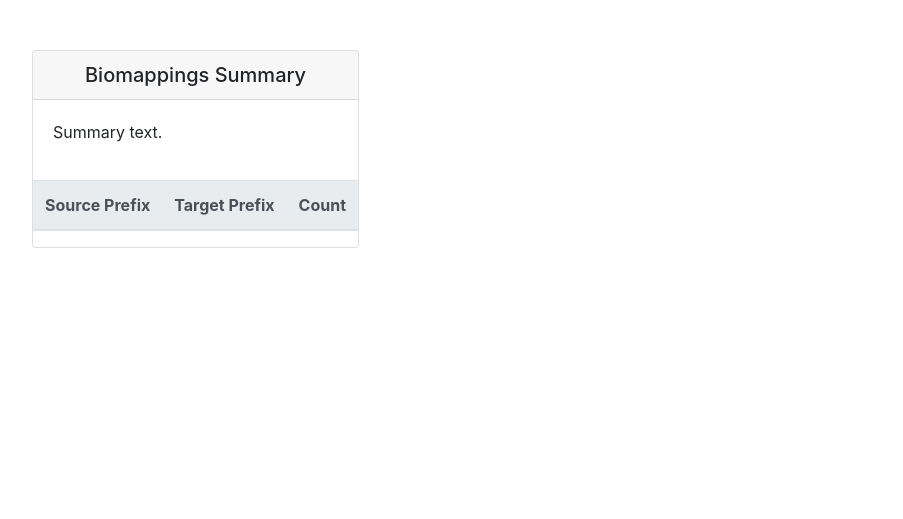
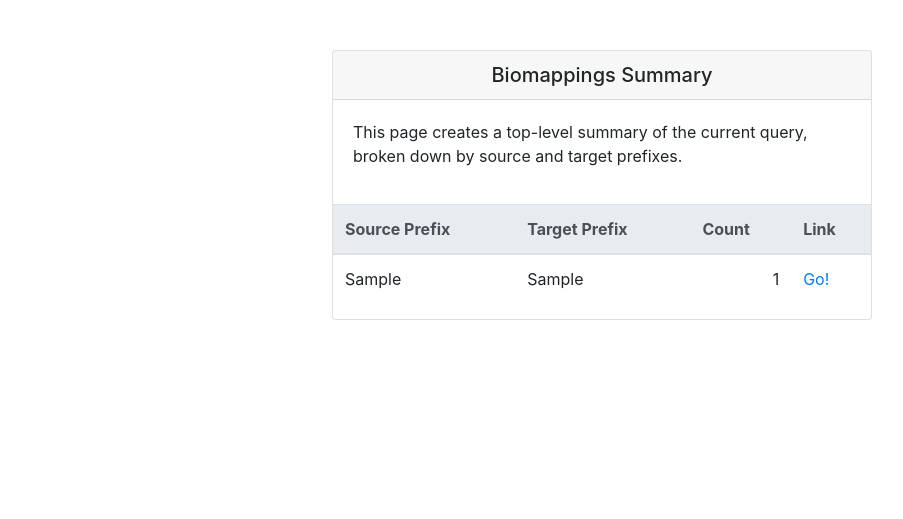
Before and after one commit to biopragmatics/biomappings, a Flask app: template src/biomappings/templates/summary.html in a window 1280 px wide. Shown: the top 519 px of the page, without its empty margins (38-941 px from the left). Run offline with Flask 3, Linux system fonts and the light colour scheme; the template is opened without the code that fills it: most values are stand-ins (such as "Sample title", 1, 10 or a date in 2020); lists and menus that the app fills with data are empty; parts of the project's set-up code (start-up, migrations or seed data) failed here and were passed over; some libraries are stand-ins or nearby versions.

Commit message:
Add summary page button (#145)
## Home page screenshot

See the button on top right

<img width="1539" alt="Screenshot 2023-08-14 at 16 53 41"
src="https://github.com/biopragmatics/biomappings/assets/5069736/2d2c5cd9-d216-4209-acac-205b033a275b">

## Summary page

<img width="1539" alt="Screenshot 2023-08-14 at 16 54 06"
src="https://github.com/biopragmatics/biomappings/assets/5069736/23f96cc8-ce29-450c-ae7f-559252a36e13">

```diff
--- a/src/biomappings/templates/summary.html
+++ b/src/biomappings/templates/summary.html
@@ -8,11 +8,15 @@
 {% block content %}
     <div class="container" style="margin-top: 50px; margin-bottom: 50px">
         {{ util.render_messages(dismissible=True, container=False) }}
-        <div class="row">
+        <div class="row justify-content-md-center">
+            <div class="col-lg-6">
                 <div class="card">
                     <h5 class="card-header text-center">Biomappings Summary</h5>
                     <div class="card-body">
-                    <p>Summary text.</p>
+                        <p>
+                            This page creates a top-level summary of the current query,
+                            broken down by source and target prefixes.
+                        </p>
                     </div>
                     <table class="table table-hover">
                         <thead class="thead-light">
@@ -20,14 +24,16 @@
                             <th scope="col">Source Prefix</th>
                             <th scope="col">Target Prefix</th>
                             <th scope="col">Count</th>
+                            <th scope="col">Link</th>
                         </tr>
                         </thead>
                         <tbody>
-                    {% for (source_prefix, target_prefix), count in counter.most_common() %}
+                        {% for source_prefix, target_prefix, count, link in rows %}
                             <tr>
                                 <td>{{ source_prefix }}</td>
                                 <td>{{ target_prefix }}</td>
                                 <td style="text-align: right;">{{ "{:,d}".format(count) }}</td>
+                                <td><a href="{{ link }}">Go!</a></td>
                             </tr>
                         {% endfor %}
                         </tbody>
@@ -35,4 +41,5 @@
                 </div>
             </div>
         </div>
+    </div>
 {% endblock %}
--- a/src/biomappings/wsgi.py
+++ b/src/biomappings/wsgi.py
@@ -5,6 +5,7 @@
 import getpass
 import os
 from collections import Counter, defaultdict
+from copy import deepcopy
 from pathlib import Path
 from typing import (
     Any,
@@ -513,10 +514,17 @@ def summary():
     counter = Counter(
         (mapping["source prefix"], mapping["target prefix"]) for _, mapping in predictions
     )
+    rows = []
+    for (source_prefix, target_prefix), count in counter.most_common():
+        row_state = deepcopy(state)
+        row_state.source_prefix = source_prefix
+        row_state.target_prefix = target_prefix
+        rows.append((source_prefix, target_prefix, count, url_for_state(".home", row_state)))
+
     return flask.render_template(
         "summary.html",
-        counter=counter,
         state=state,
+        rows=rows,
     )
 
 
```
Also changed, not shown: src/biomappings/templates/home.html (+7 -1 lines). Lines whose indentation alone changed are shown as unchanged.
